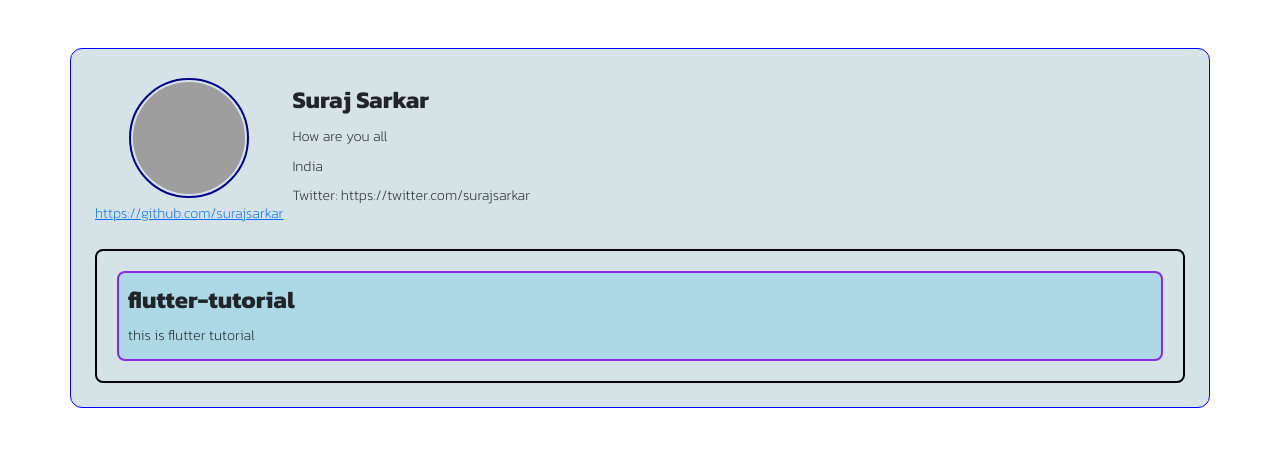
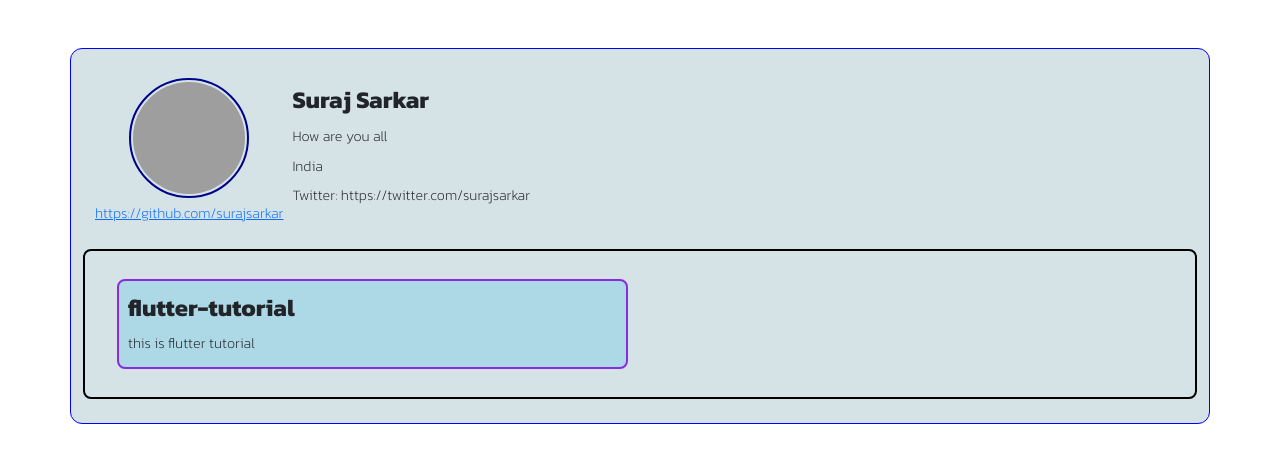
Before and after one commit to surajsarkar/GithubProfileViewer, an Angular app: page / in a window 1280 px wide. Shown: the top 462 px of the page. Built offline with nearby package versions, Linux system fonts and the light colour scheme; grey boxes are pictures that could not be loaded.

Commit message:
add css classes

```diff
--- a/src/app/app.component.html
+++ b/src/app/app.component.html
@@ -1,6 +1,6 @@
 <div class="container p-4 mt-5">
   <app-header name="Suraj Sarkar" location="India" bio="How are you all" github_user_name="surajsarkar"></app-header>
-  <div class="repo-box">
-    <app-repo-info repoName="flutter-tutorial" repoDes="this is flutter tutorial" [topics]="repoTopic"></app-repo-info>
+  <div class="repo-box row">
+    <app-repo-info class="col-md-6 col-12 my-2" repoName="flutter-tutorial" repoDes="this is flutter tutorial" [topics]="repoTopic"></app-repo-info>
   </div>
 </div>
```
